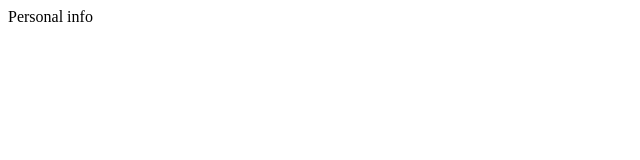
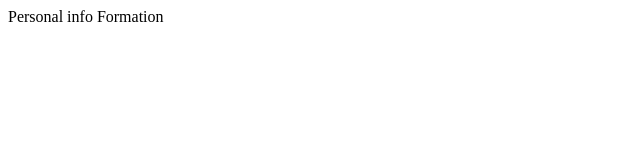
Before and after one commit to Marc-PlancheCazard/Marc-PlancheCazard.github.io, a plain HTML site: page INDEX.html in a window 1280 px wide. Shown: the full height of the page, 0-640 px from the left. Drawn offline with Linux system fonts and the light colour scheme.

Commit message:
Formation

```diff
--- a/INDEX.html
+++ b/INDEX.html
@@ -6,6 +6,7 @@
   </head>
   <body>
     Personal info
+    Formation
 
 
   </body>
```
